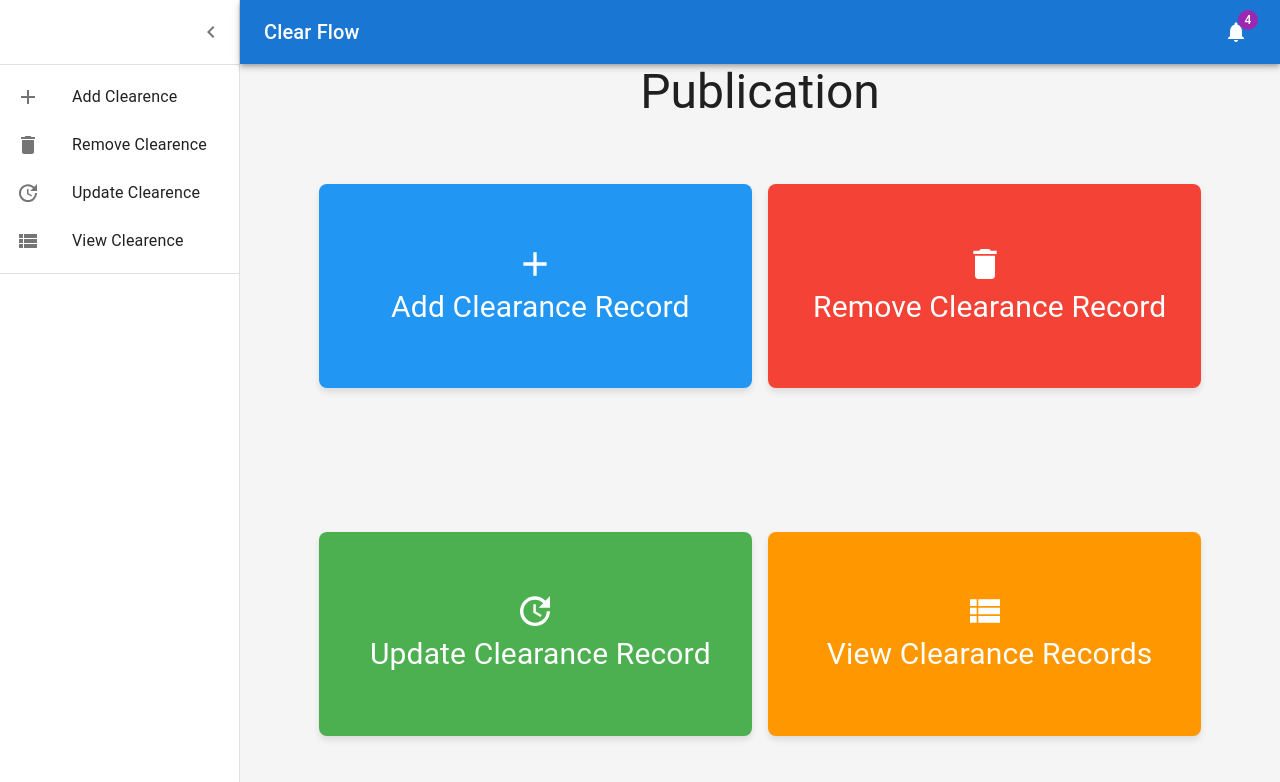
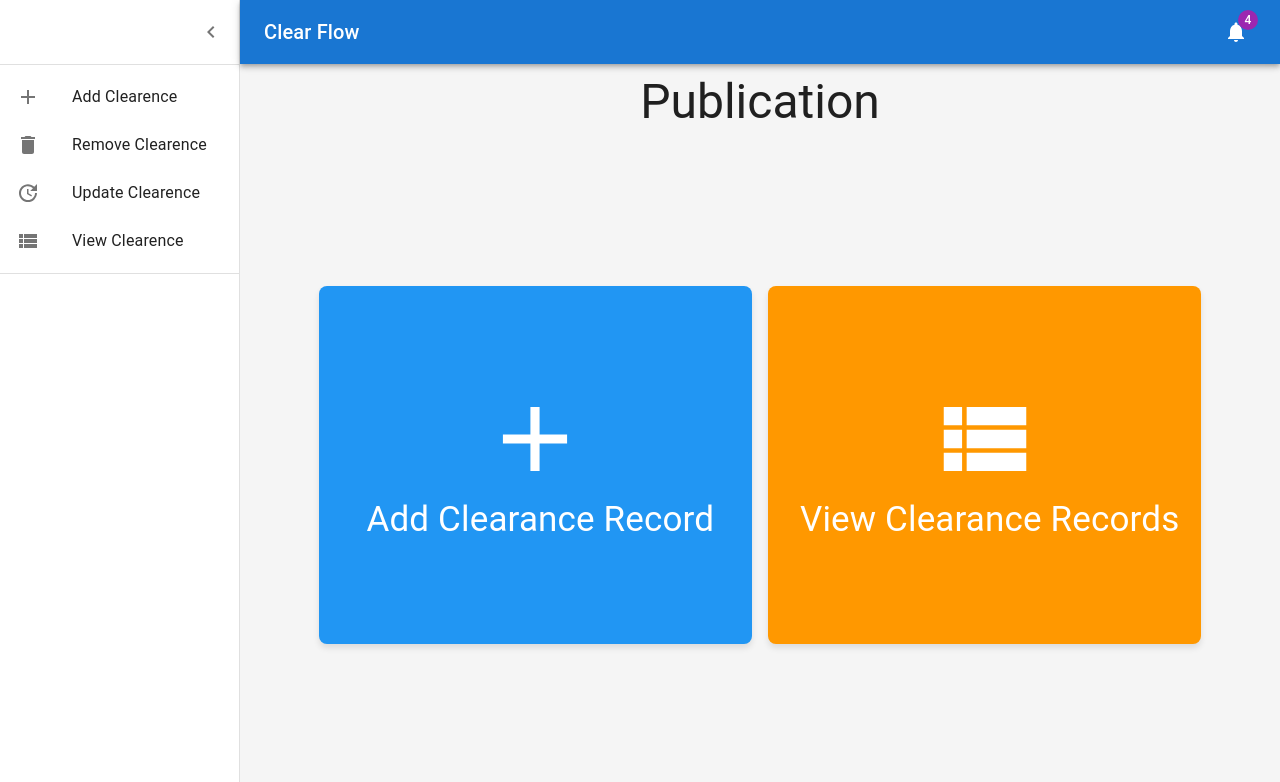
Before and after one commit to chami98/Clear-Flow, a React (Create React App) app: page / in a window 1280 px wide. Shown: the top 782 px of the page. Built offline with nearby package versions, Linux system fonts and the light colour scheme.

Commit message:
Remove Update and Delete Clearences from the dashboard

```diff
--- a/src/Dashboard.js
+++ b/src/Dashboard.js
@@ -207,13 +207,13 @@ export default function Dashboard() {
                     }}
                 >
                     <Toolbar />
-                    <Box textAlign="center">
+                    <Box textAlign="center" sx={{ marginTop: "10px" }} >
                         <Typography variant="h3" component="h1">
                             Publication
                         </Typography>
                     </Box>
                     <Grid container justifyContent="center" alignItems="center" sx={{ gap: 2, height: '100vh' }}>
-                        <Grid item xs={12} md={5} lg={5} style={{ height: '16vw' }}>
+                        <Grid item xs={12} md={5} lg={5} style={{ height: '28vw' }}>
                             <div
                                 style={{
                                     display: 'flex',
@@ -232,59 +232,13 @@ export default function Dashboard() {
                                 }}
                                 onClick={handleAddClearanceClickOpen}
                             >
-                                <AddIcon style={{ fill: 'white', width: '40px', height: '40px' }} />
-                                <span style={{ marginLeft: '10px', fontSize: '30px' }}>Add Clearance Record</span>
+                                <AddIcon style={{ fill: 'white', width: '110px', height: '110px' }} />
+                                <span style={{ marginLeft: '10px', fontSize: '35px' }}>Add Clearance Record</span>
                             </div>
                         </Grid>
-                        <Grid item xs={12} md={5} lg={5} style={{ height: '16vw' }}>
-                            <div
-                                style={{
-                                    display: 'flex',
-                                    flexDirection: 'column',
-                                    alignItems: 'center',
-                                    justifyContent: 'center',
-                                    padding: '10px 20px',
-                                    borderRadius: '8px',
-                                    cursor: 'pointer',
-                                    boxShadow: '0 4px 6px rgba(0, 0, 0, 0.1)',
-                                    backgroundColor: '#f44336', // Secondary button color
-                                    color: 'white', // Text color
-                                    width: '100%', // Ensure full width
-                                    height: '100%',
-                                    textAlign: 'center', // Center text
-                                }}
-                                onClick={handleRemoveClearanceClickOpen}
 
-                            >
-                                <DeleteIcon style={{ fill: 'white', width: '40px', height: '40px' }} />
-                                <span style={{ marginLeft: '10px', fontSize: '30px' }}>Remove Clearance Record</span>
-                            </div>
-                        </Grid>
-                        <Grid item xs={12} md={5} lg={5} style={{ height: '16vw' }}>
-                            <div
-                                style={{
-                                    display: 'flex',
-                                    flexDirection: 'column',
-                                    alignItems: 'center',
-                                    justifyContent: 'center',
-                                    padding: '10px 20px',
-                                    borderRadius: '8px',
-                                    cursor: 'pointer',
-                                    boxShadow: '0 4px 6px rgba(0, 0, 0, 0.1)',
-                                    backgroundColor: '#4caf50', // Info button color
-                                    color: 'white', // Text color
-                                    width: '100%', // Ensure full width
-                                    height: '100%',
-                                    textAlign: 'center', // Center text
-                                }}
-                                onClick={handleUpdateClearanceClickOpen}
 
-                            >
-                                <UpdateIcon style={{ fill: 'white', width: '40px', height: '40px' }} />
-                                <span style={{ marginLeft: '10px', fontSize: '30px' }}>Update Clearance Record</span>
-                            </div>
-                        </Grid>
-                        <Grid item xs={12} md={5} lg={5} style={{ height: '16vw' }}>
+                        <Grid item xs={12} md={5} lg={5} style={{ height: '28vw' }}>
                             <div
                                 style={{
                                     display: 'flex',
@@ -304,8 +258,8 @@ export default function Dashboard() {
                                 onClick={handleViewClearanceClickOpen}
 
                             >
-                                <ViewListIcon style={{ fill: 'white', width: '40px', height: '40px' }} />
-                                <span style={{ marginLeft: '10px', fontSize: '30px' }}>View Clearance Records</span>
+                                <ViewListIcon style={{ fill: 'white', width: '110px', height: '110px' }} />
+                                <span style={{ marginLeft: '10px', fontSize: '35px' }}>View Clearance Records</span>
                             </div>
                         </Grid>
                     </Grid>
```
